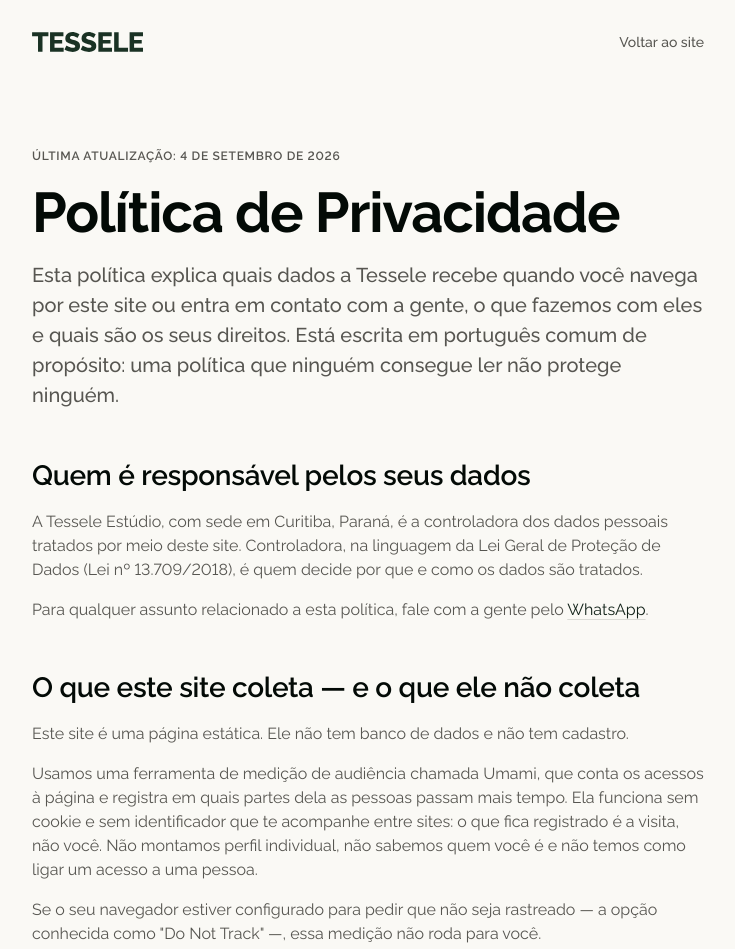
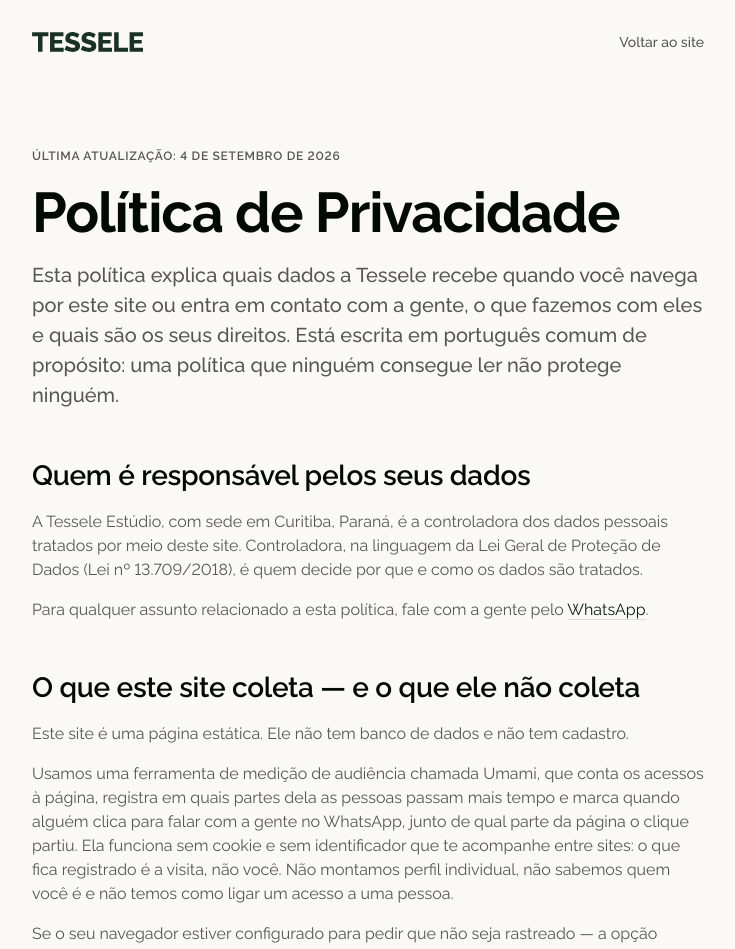
Before and after one commit to gabrielantony/tessele, a Next.js app: page /privacidade in a window 1280 px wide. Shown: the top 949 px of the page, without its empty margins (272-1007 px from the left). Built offline with nearby package versions, Linux system fonts and the light colour scheme.

Commit message:
docs(privacy): disclose WhatsApp click analytics

```diff
--- a/src/app/privacidade/page.tsx
+++ b/src/app/privacidade/page.tsx
@@ -135,11 +135,13 @@ export default function PrivacyPolicy() {
 
             <p>
               Usamos uma ferramenta de medição de audiência chamada Umami, que
-              conta os acessos à página e registra em quais partes dela as
-              pessoas passam mais tempo. Ela funciona sem cookie e sem
-              identificador que te acompanhe entre sites: o que fica registrado
-              é a visita, não você. Não montamos perfil individual, não sabemos
-              quem você é e não temos como ligar um acesso a uma pessoa.
+              conta os acessos à página, registra em quais partes dela as
+              pessoas passam mais tempo e marca quando alguém clica para falar
+              com a gente no WhatsApp, junto de qual parte da página o clique
+              partiu. Ela funciona sem cookie e sem identificador que te
+              acompanhe entre sites: o que fica registrado é a visita, não
+              você. Não montamos perfil individual, não sabemos quem você é e
+              não temos como ligar um acesso a uma pessoa.
             </p>
 
             <p>
@@ -258,6 +260,7 @@ export default function PrivacyPolicy() {
               items={[
                 "Contatos que não viraram projeto: enquanto a conversa for útil ao relacionamento comercial, e apagamos assim que você pedir;",
                 "Clientes: pelo prazo do contrato e pelos prazos legais de guarda que vêm depois dele — em regra, cinco anos para documentos fiscais e contábeis;",
+                "Dados de audiência do site: pelo prazo de retenção do plano que usamos no Umami;",
                 "Registros técnicos de acesso: pelo prazo definido pelo provedor de hospedagem.",
               ]}
             />
```
Also changed, not shown: src/lib/analytics.ts (+4 -3 lines).
